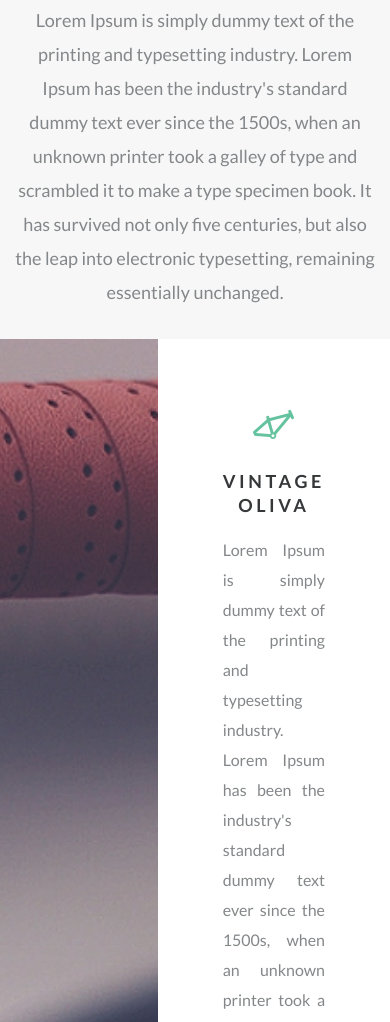
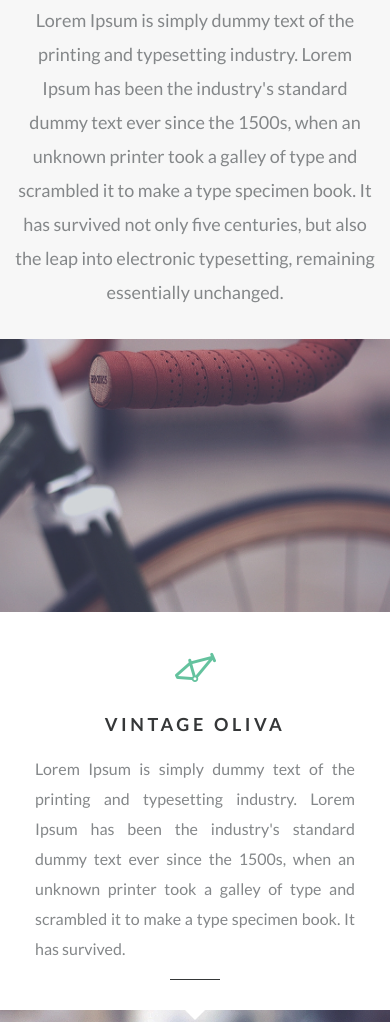
Before and after one commit to EvilNekromat777/Velocicle, a plain HTML site: page index.html in a window 390 px wide. Shown: the part 1010-2032 px from the top of the page. Drawn offline with nearby package versions, Linux system fonts and the light colour scheme.

Commit message:
feat: brands row adaptive

```diff
--- a/scss/index.scss
+++ b/scss/index.scss
@@ -121,6 +121,16 @@ $minwidth: 320px;
             }
         }
     }
+
+    @media (max-width: 1500px) {
+        &__text {
+            &_j {
+                &:after {
+                    margin: 15px auto 0 auto;
+                }
+            }
+        }
+    }
 }
 
 
@@ -165,6 +175,18 @@ $minwidth: 320px;
     &__image {
         padding: 0 0 37.51% 0;
     }
+
+    @media (max-width: 1500px) {
+        &__content {
+            padding: 40px 35px 30px 35px;
+        }
+    }
+
+    @media (max-width: 1100px) {
+        &__row {
+            flex-direction: column;
+        }
+    }
 }
 
 .item {
@@ -202,4 +224,9 @@ $minwidth: 320px;
             visibility: visible;
         }
     }
+
+    @media (max-width: 1100px) {
+        height: auto;
+        padding: 0 0 70% 0;
+    }
 }
```
Also changed, not shown: css/index.css.
